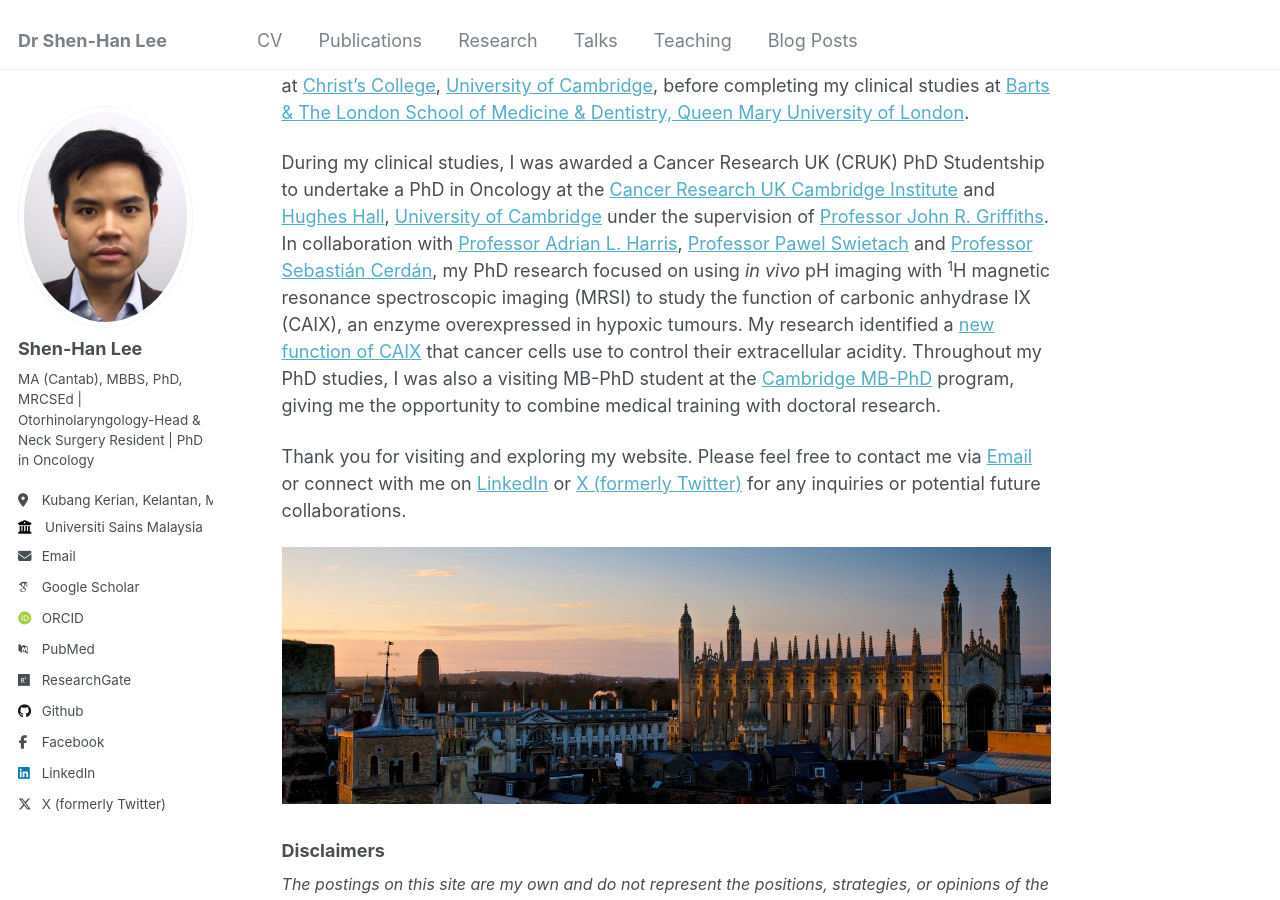
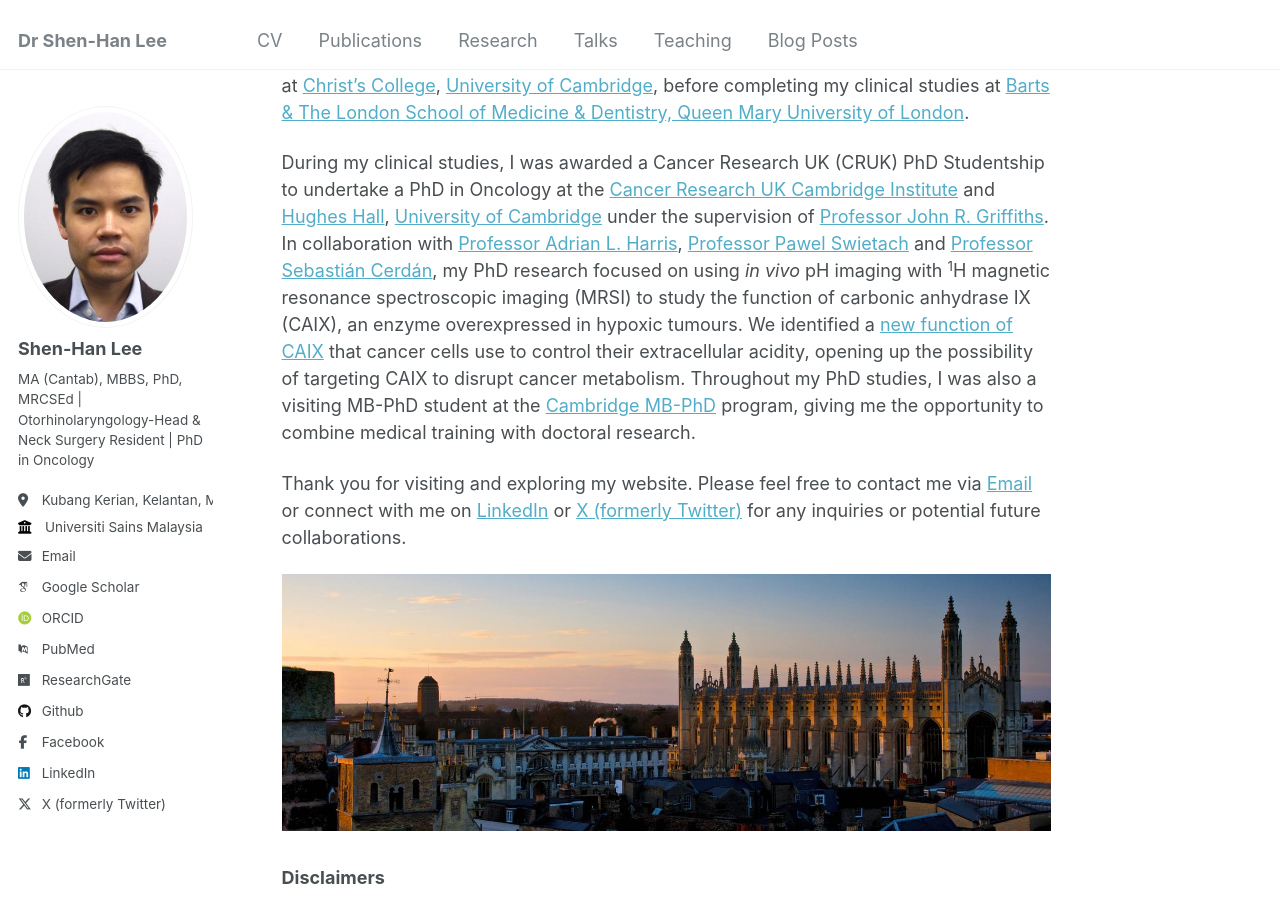
Before and after one commit to shenhanlee/shenhanlee.github.io, a Jekyll site: the page built from _pages/about.md, in a window 1280 px wide and 900 px high, scrolled down 913 px. Built offline with Jekyll 4.4.1, drawn with Linux system fonts in a browser that asks for light colours; some web fonts are replaced.

Commit message:
Merge remote-tracking branch 'origin/master'

```diff
--- a/_pages/about.md
+++ b/_pages/about.md
@@ -25,7 +25,7 @@ A list of my publications is available [here](https://shenhanlee.github.io/publi
 
 I studied [pre-clinical medicine](https://www.biology.cam.ac.uk/undergrads/MedST/Current/Course/Years1and2) and [natural sciences (pharmacology)](https://www.phar.cam.ac.uk/undergrads/bbs) as an undergraduate at [Christ's College](https://www.christs.cam.ac.uk), [University of Cambridge](https://www.cam.ac.uk), before completing my clinical studies at [Barts & The London School of Medicine & Dentistry, Queen Mary University of London](https://www.qmul.ac.uk/fmd/).
 
-During my clinical studies, I was awarded a Cancer Research UK (CRUK) PhD Studentship to undertake a PhD in Oncology at the [Cancer Research UK Cambridge Institute](https://www.cruk.cam.ac.uk) and [Hughes Hall](https://www.hughes.cam.ac.uk), [University of Cambridge](https://www.cam.ac.uk) under the supervision of [Professor John R. Griffiths](https://crukcambridgecentre.org.uk/users/griffiths). In collaboration with [Professor Adrian L. Harris](https://www.oncology.ox.ac.uk/team/adrian-harris), [Professor Pawel Swietach](https://www.dpag.ox.ac.uk/team/pawel-swietach) and [Professor Sebastián Cerdán](https://onlinelibrary.wiley.com/doi/full/10.1111/jnc.15828), my PhD research focused on using <i>in vivo</i> pH imaging with <sup>1</sup>H magnetic resonance spectroscopic imaging (MRSI) to study the function of carbonic anhydrase IX (CAIX), an enzyme overexpressed in hypoxic tumours. My research identified a [new function of CAIX](https://www.nature.com/articles/s41416-018-0216-5) that cancer cells use to control their extracellular acidity. Throughout my PhD studies, I was also a visiting MB-PhD student at the [Cambridge MB-PhD](https://www.medschl.cam.ac.uk/clinical-school-mbphd-course-information) program, giving me the opportunity to combine medical training with doctoral research.
+During my clinical studies, I was awarded a Cancer Research UK (CRUK) PhD Studentship to undertake a PhD in Oncology at the [Cancer Research UK Cambridge Institute](https://www.cruk.cam.ac.uk) and [Hughes Hall](https://www.hughes.cam.ac.uk), [University of Cambridge](https://www.cam.ac.uk) under the supervision of [Professor John R. Griffiths](https://crukcambridgecentre.org.uk/users/griffiths). In collaboration with [Professor Adrian L. Harris](https://www.oncology.ox.ac.uk/team/adrian-harris), [Professor Pawel Swietach](https://www.dpag.ox.ac.uk/team/pawel-swietach) and [Professor Sebastián Cerdán](https://onlinelibrary.wiley.com/doi/full/10.1111/jnc.15828), my PhD research focused on using <i>in vivo</i> pH imaging with <sup>1</sup>H magnetic resonance spectroscopic imaging (MRSI) to study the function of carbonic anhydrase IX (CAIX), an enzyme overexpressed in hypoxic tumours. We identified a [new function of CAIX](https://www.nature.com/articles/s41416-018-0216-5) that cancer cells use to control their extracellular acidity, opening up the possibility of targeting CAIX to disrupt cancer metabolism. Throughout my PhD studies, I was also a visiting MB-PhD student at the [Cambridge MB-PhD](https://www.medschl.cam.ac.uk/clinical-school-mbphd-course-information) program, giving me the opportunity to combine medical training with doctoral research.
 
 Thank you for visiting and exploring my website. Please feel free to contact me via [Email](mailto:shen-han.lee@cantab.net) or connect with me on [LinkedIn](https://www.linkedin.com/in/shenhanlee/) or [X (formerly Twitter)](https://x.com/ShenHanLee) for any inquiries or potential future collaborations.
 
```
